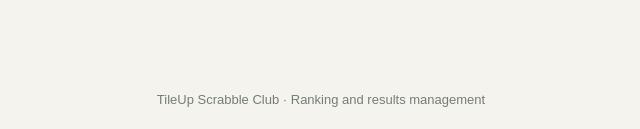
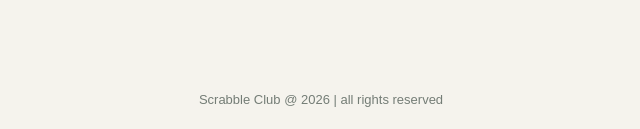
Before and after one commit to al3x-kimani/scrabble2026, a plain HTML site: page scrabblefront/scrabble.html in a window 1280 px wide. Shown: the part 1433-1562 px from the top of the page, 319-959 px from the left. Drawn offline with Linux system fonts and the light colour scheme.

Commit message:
Update scrabble.html

```diff
--- a/scrabblefront/scrabble.html
+++ b/scrabblefront/scrabble.html
@@ -298,7 +298,7 @@
     </section>
 
     <footer>
-        TileUp Scrabble Club · Ranking and results management
+        Scrabble Club @ 2026 | all rights reserved
     </footer>
 <div id="toast" class="toast"></div>
     <!-- Connect JavaScript at the bottom -->
```
